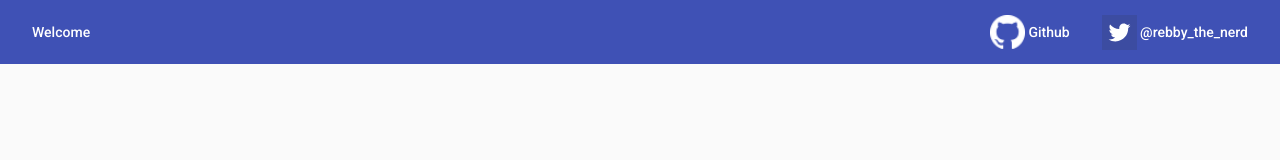
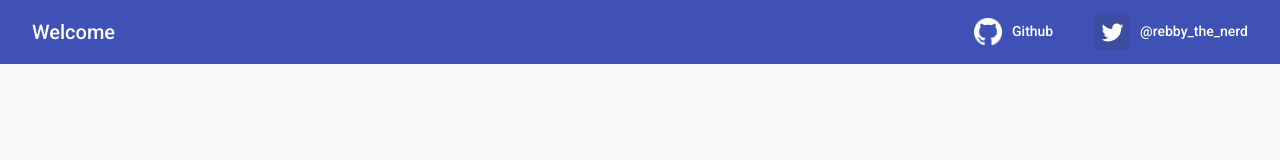
Before and after one commit to relativeabsolute/twit-follow-stats, an Angular app in the folder frontend/: page /user-handle-form in a window 1280 px wide. Shown: the top 160 px of the page. Built offline with nearby package versions, Linux system fonts and the light colour scheme.

Commit message:
adjusted styles

```diff
--- a/frontend/src/app/app.component.html
+++ b/frontend/src/app/app.component.html
@@ -1,6 +1,6 @@
 <mat-toolbar color="primary">
     <!--TODO: make welcome font bigger-->
-    <a mat-button aria-label="Main logo" href="#" title="Welcome">Welcome</a>
+    <a mat-button aria-label="Main logo" href="#" title="Welcome"><h1>Welcome</h1></a>
     <span class="spacer"></span>
     <a
         mat-button
@@ -10,10 +10,10 @@
         href="https://github.com/relativeabsolute/twit-follow-stats"
         title="Github"
     >
-        <img src="assets/GitHub-Mark-Light-32px.png" /> Github
+        <img src="assets/GitHub-Mark-Light-32px.png" class="github-logo button-logo" /> Github
     </a>
     <a mat-button aria-label="Developer twitter" target="_blank" rel="noopener" href="https://twitter.com/rebby_the_nerd">
-        <img src="assets/Twitter_Logo_WhiteOnImage.svg" /> @rebby_the_nerd
+        <img src="assets/Twitter_Logo_WhiteOnImage.svg" class="button-logo" /> @rebby_the_nerd
     </a>
 </mat-toolbar>
 
--- a/frontend/src/app/app.component.less
+++ b/frontend/src/app/app.component.less
@@ -1,3 +1,8 @@
-.button-row {
-    display: table-cell;
+.button-logo {
+    margin: 0.5em;
 }
+
+.github-logo {
+    width: 30%;
+    height: auto;
+}
```
